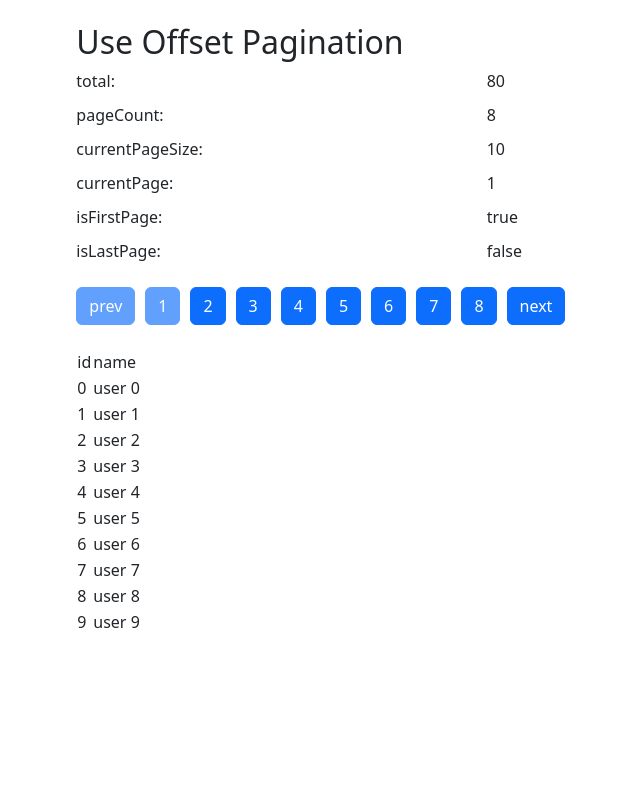
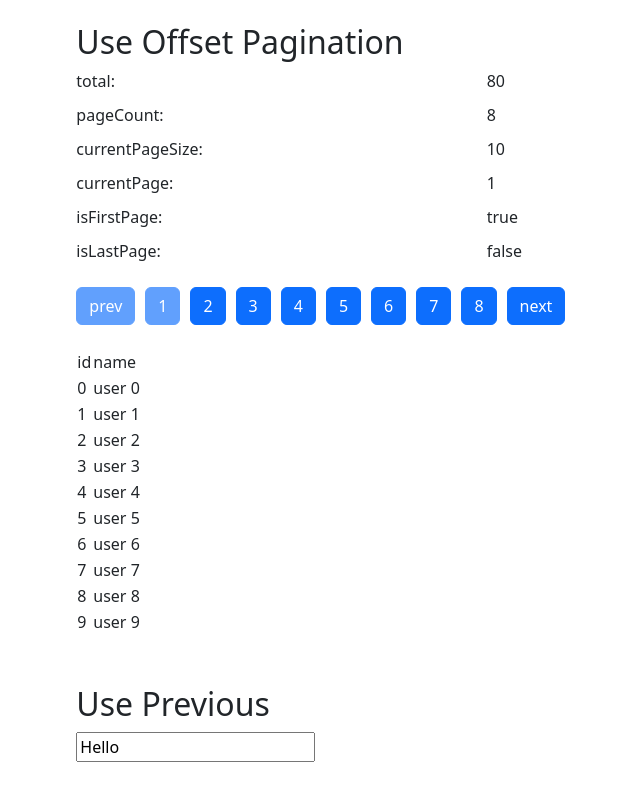
Before and after one commit to UlakhovichKate/vueUse, a Vue app: page /utilities in a window 1280 px wide. Shown: the part 3015-3815 px from the top of the page, without its empty margins (361-1001 px from the left). Before the commit the page ends 3700 px from the top, so only its background shows below. Built offline with nearby package versions, Linux system fonts and the light colour scheme; no server answers.

Commit message:
UsePrevious.vue

```diff
--- a/src/components/ListUtilities.vue
+++ b/src/components/ListUtilities.vue
@@ -13,6 +13,7 @@
   <use-debounce-fn/>
   <use-event-bus/>
   <use-offset-pagination/>
+  <use-previous/>
 </template>
 
 <script setup>
@@ -30,6 +31,7 @@ import UseCycleList from "../vueUseComponents/UseCycleList.vue";
 import UseDebounceFn from "../vueUseComponents/UseDebounceFn.vue";
 import UseEventBus from "../vueUseComponents/UseEventBus.vue";
 import UseOffsetPagination from "../vueUseComponents/UseOffsetPagination.vue";
+import UsePrevious from "../vueUseComponents/UsePrevious.vue";
 
 
 
--- /dev/null
+++ b/src/vueUseComponents/UsePrevious.vue
@@ -0,0 +1,19 @@
+<template>
+  <h2>Use Previous</h2>
+  <input type="text" v-model="counter">
+  {{ previous }}
+</template>
+
+<script setup>
+import { ref } from 'vue'
+import { usePrevious } from '@vueuse/core'
+
+const counter = ref('Hello')
+const previous = usePrevious(counter)
+
+
+</script>
+
+<style scoped>
+
+</style>
```
